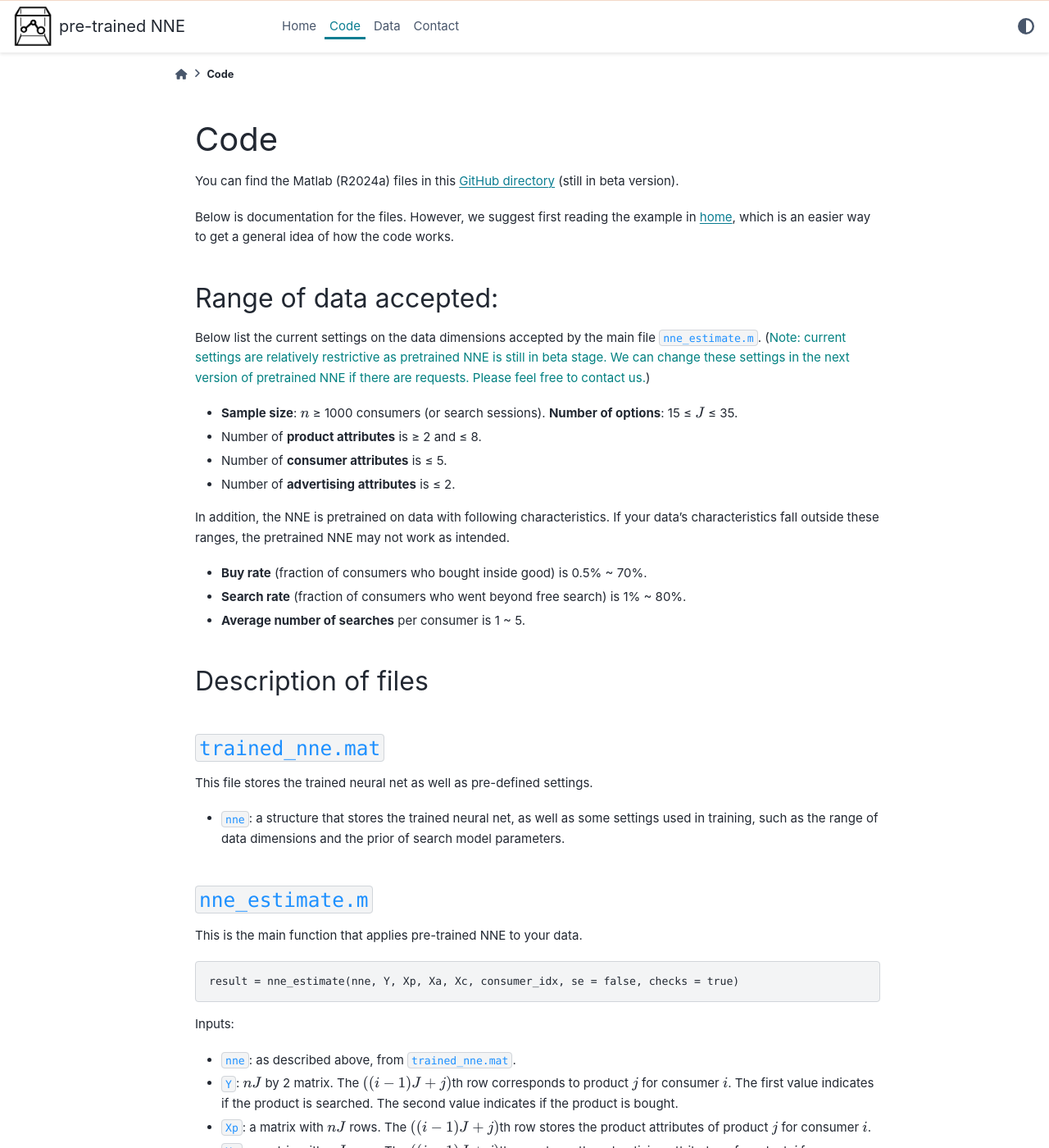
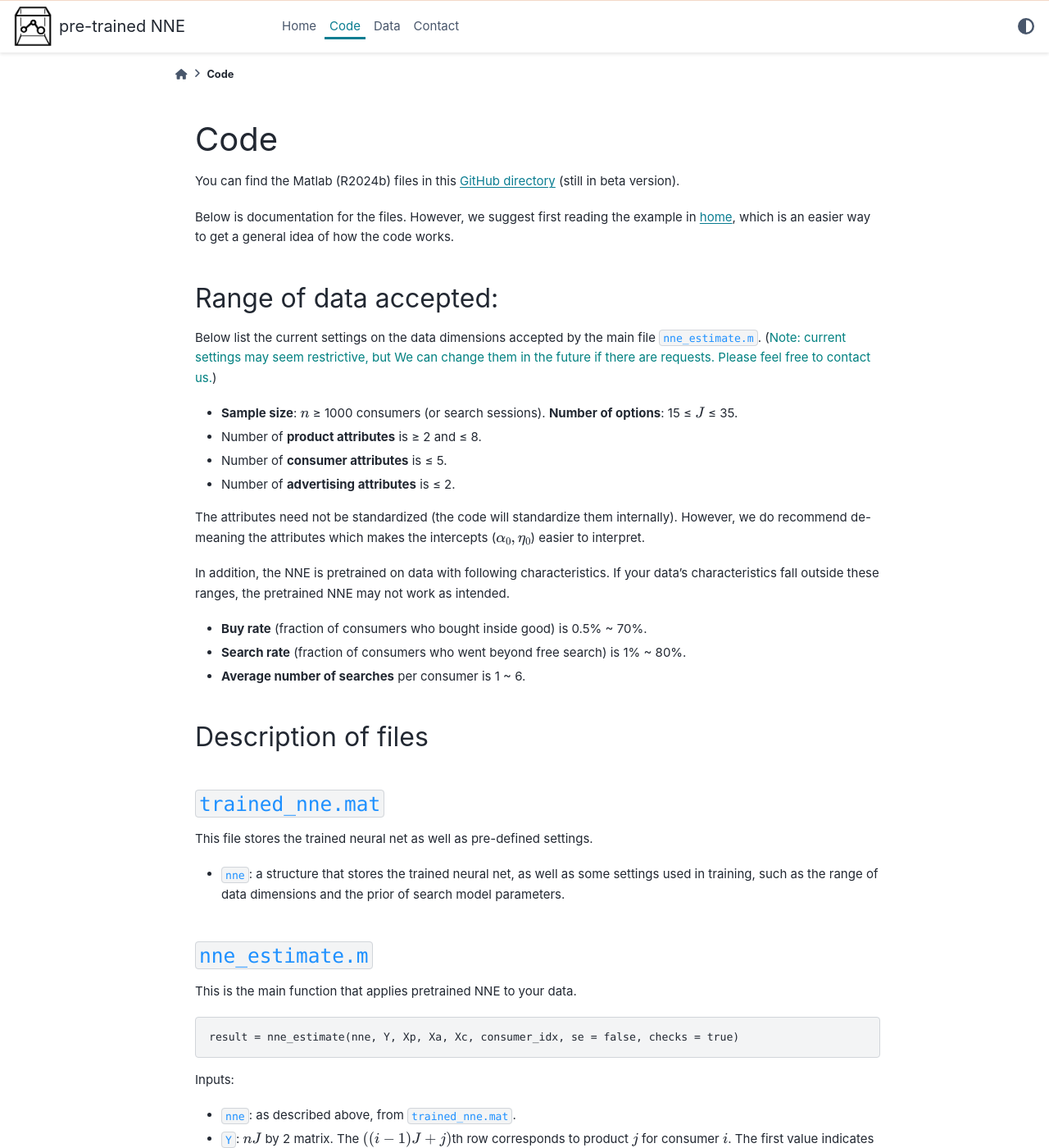
Before and after one commit to pnnehome/pnnehome.github.io, a Sphinx documentation site: the page built from docs/source/code/code.rst, in a window 1280 px wide and 1400 px high. Shown: the whole window at 82% size. Built offline with Sphinx 7.4.7 and the PyData theme 0.15.4, drawn with Linux system fonts in a browser that asks for light colours; some of the changed text lies outside the part shown.

Commit message:
minor updates on 05032025

```diff
--- a/docs/source/code/code.rst
+++ b/docs/source/code/code.rst
@@ -7,7 +7,7 @@
 Code
 ============
 
-You can find the Matlab (R2024a) files in this `GitHub directory <https://github.com/pnnehome/code_matlab>`_ (still in beta version).
+You can find the Matlab (R2024b) files in this `GitHub directory <https://github.com/pnnehome/code_matlab>`_ (still in beta version).
 
 Below is documentation for the files. However, we suggest first reading the example in :ref:`home <home>`, which is an easier way to get a general idea of how the code works.
 
@@ -16,18 +16,20 @@ Range of data accepted:
 
 .. role:: note-text
 
-Below list the current settings on the data dimensions accepted by the main file ``nne_estimate.m``. (:note-text:`Note\: current settings are relatively restrictive as pretrained NNE is still in beta stage. We can change these settings in the next version of pretrained NNE if there are requests. Please feel free to contact us.`)
+Below list the current settings on the data dimensions accepted by the main file ``nne_estimate.m``. (:note-text:`Note\: current settings may seem restrictive, but We can change them in the future if there are requests. Please feel free to contact us.`)
 
 - **Sample size**: :math:`n` ≥ 1000 consumers (or search sessions). **Number of options**: 15 ≤ :math:`J` ≤ 35.
 - Number of **product attributes** is ≥ 2 and ≤ 8.
 - Number of **consumer attributes** is ≤ 5.
 - Number of **advertising attributes** is ≤ 2.
 
+The attributes need not be standardized (the code will standardize them internally). However, we do recommend de-meaning the attributes which makes the intercepts (:math:`\alpha_0, \eta_0`) easier to interpret.
+
 In addition, the NNE is pretrained on data with following characteristics. If your data's characteristics fall outside these ranges, the pretrained NNE may not work as intended.
 
 - **Buy rate** (fraction of consumers who bought inside good) is 0.5% ~ 70%.
 - **Search rate** (fraction of consumers who went beyond free search) is 1% ~ 80%.
-- **Average number of searches** per consumer is 1 ~ 5.
+- **Average number of searches** per consumer is 1 ~ 6.
 
 
 Description of files
@@ -45,7 +47,7 @@ This file stores the trained neural net as well as pre-defined settings.
 ``nne_estimate.m``
 """"""""""""""""""""""""
 
-This is the main function that applies pre-trained NNE to your data.
+This is the main function that applies pretrained NNE to your data.
 
 .. code-block:: console
 
@@ -74,7 +76,7 @@ This function is used by ``nne_estimate.m``. It computes moments from data. The
 
 ``reg_logit.m``
 """"""""""""""""""""""""
-This function is used by ``moments.m``. It performs ridge logit regression or ridge multinomial-logit regression. It runs faster than Matlab built-in regressions and significantly sped up pretraining. The faster execution is less important when applying the pretrained NNE. Nevertheless, we make use of it when applying the pretrained NNE.
+This function is used by ``moments.m``. It performs ridge logit or multinomial-logit regressions. It runs faster than Matlab built-in regressions and this has sped up pretraining. This faster execution is less important when applying the pretrained NNE. Nevertheless, we continue to make use of it.
 
 
 ``reg_linear.m``
@@ -88,7 +90,7 @@ This function is used by ``nne_estimate.m`` to run some basic sanity checks on d
 
 |
 
-:note-text:`Note\: The following files are not required in applying the pretrained NNE. They are provided nevertheless for reference purposes.`
+:note-text:`Note\: The following files are not required to apply the pretrained NNE. They are provided for reference purposes.`
 
 ``winsorize.m``
 """"""""""""""""""""""""
--- a/docs/source/index.rst
+++ b/docs/source/index.rst
@@ -76,7 +76,7 @@ Sequential search models have been commonly applied in economics & marketing. A
 * There may be some **consumer attributes** that affect consumer's outside utility. The effects of these attributes are described by coefficients :math:`\eta`.
 * There may also be **advertising attributes** that affect search costs (but not utility). The effects of these attributes are described by coefficients :math:`\alpha`.
 
-For a survey on empirical applications of search models, see :ref:`Ursu, Seiler, & Honka (2022) <papers_home>`.
+For a survey on empirical applications of search models, see :ref:`Ursu, Seiler, & Honka (2025) <papers_home>`.
 
 
 2) Data format
@@ -168,7 +168,7 @@ Wei, Yanhao 'Max' and Zhenling Jiang (2024), "Estimating Parameters of Structura
 
 Wei, Yanhao 'Max' and Zhenling Jiang (2025), "Pretraining Estimators for Structural Models: Application to Consumer Search."
 
-Ursu, Raluca, Stephan Seiler, and Elisabeth Honka (2022), "The Sequential Search Model: A Framework for Empirical Research."
+Ursu, Raluca, Stephan Seiler, and Elisabeth Honka (2025), "The Sequential Search Model: A Framework for Empirical Research." QME, 23(1): 165-213.
 
 |
 
```
Also changed, not shown: docs/source/data/data.rst (+4 -4 lines).
